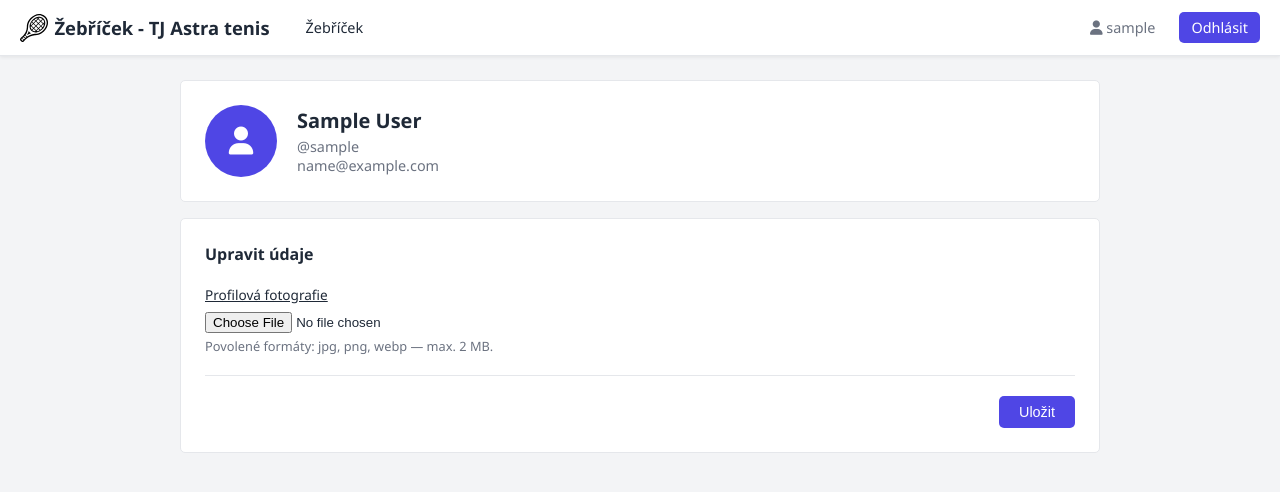
After one commit to cenekp74/tenis-zebricek, a Flask app: page /profile in a window 1280 px wide. The commit adds this page. Shown: the top 492 px of the page. Run offline with Flask 3, Linux system fonts and the light colour scheme; the visitor is signed in with stand-in values (Sample User, id 1); parts of the project's set-up code (start-up, migrations or seed data) failed here and were passed over; some libraries are stand-ins or nearby versions.

Commit message:
added a profile page and profile pictures

```diff
--- a/app/db_classes.py
+++ b/app/db_classes.py
@@ -7,7 +7,9 @@ def load_user(user_id):
 
 class User(db.Model, UserMixin):
     id = db.Column(db.Integer, primary_key=True)
-    username = db.Column(db.String(20), unique=False, nullable=False)
-    email = db.Column(db.String(120), nullable=False)
+    username = db.Column(db.String(20), unique=True, nullable=False)
+    name = db.Column(db.String, unique=False, nullable=False)
+    email = db.Column(db.String(120), nullable=False, unique=True)
     password = db.Column(db.String(60), nullable=False)
     admin = db.Column(db.Integer, nullable=False, default=0)
+    pp_filename = db.Column(db.String(64), nullable=True)
--- a/app/forms.py
+++ b/app/forms.py
@@ -1,6 +1,13 @@
 from flask_wtf import FlaskForm
+from flask_wtf.file import FileField, FileAllowed
 from wtforms import StringField, PasswordField, SubmitField, BooleanField, BooleanField
 from wtforms.validators import DataRequired
+
+class EditProfileForm(FlaskForm):
+    picture = FileField('Profilová fotografie', validators=[
+        FileAllowed(['jpg', 'jpeg', 'png', 'webp'], 'Povolené formáty: jpg, jpeg, png, webp.')
+    ])
+    submit = SubmitField('Uložit')
 
 class LoginForm(FlaskForm):
     username = StringField('Username', validators=[DataRequired()])
--- a/app/routs.py
+++ b/app/routs.py
@@ -1,8 +1,13 @@
+import os
+import uuid
 from app import app, db, bcrypt
-from flask import render_template, url_for, request, redirect, abort
+from flask import render_template, url_for, request, redirect, abort, flash, send_from_directory
 from flask_login import login_required, login_user, logout_user, current_user
+from werkzeug.utils import secure_filename
 from app.db_classes import User
-from app.forms import LoginForm
+from app.forms import LoginForm, EditProfileForm
+
+MAX_PP_SIZE = 2 * 1024 * 1024  # 2 MB
 
 @app.route('/')
 @app.route('/index')
@@ -19,6 +24,42 @@ def login():
             return redirect('/')
     return render_template('login.html', form=form)
 
+@app.route('/profile', methods=['GET', 'POST'])
+@login_required
+def profile():
+    form = EditProfileForm()
+    if form.validate_on_submit():
+        f = form.picture.data
+        f.seek(0, 2)
+        size = f.tell()
+        f.seek(0)
+        if size > MAX_PP_SIZE:
+            flash(f'Soubor je příliš velký (max {int(MAX_PP_SIZE/(1024**2))} MB).', 'danger')
+            return redirect(url_for('profile'))
+
+        ext = os.path.splitext(secure_filename(f.filename))[1].lower()
+        filename = uuid.uuid4().hex + ext
+        pp_dir = os.path.join(app.instance_path, 'pp')
+        os.makedirs(pp_dir, exist_ok=True)
+
+        if current_user.pp_filename:
+            old_path = os.path.join(pp_dir, current_user.pp_filename)
+            if os.path.exists(old_path):
+                os.remove(old_path)
+
+        f.save(os.path.join(pp_dir, filename))
+        current_user.pp_filename = filename
+        db.session.commit()
+        flash('Profilová fotografie byla aktualizována.', 'success')
+        return redirect(url_for('profile'))
+
+    return render_template('profile.html', form=form)
+
+@app.route('/uploads/pp/<filename>')
+@login_required
+def profile_picture(filename):
+    return send_from_directory(os.path.join(app.instance_path, 'pp'), filename)
+
 @app.route('/logout')
 def logout():
     logout_user()
--- a/app/static/css/main.css
+++ b/app/static/css/main.css
@@ -231,3 +231,111 @@ a:hover {
 .alert i.fa-xmark:hover {
     opacity: 1;
 }
+
+/* ── Profile ── */
+
+.profile-info {
+    display: flex;
+    align-items: center;
+    gap: 1.25rem;
+    background: #fff;
+    border: 1px solid var(--nav-border);
+    border-radius: var(--border-radius);
+    padding: 1.5rem;
+    margin-bottom: 1rem;
+}
+
+.profile-info__avatar {
+    flex-shrink: 0;
+    width: 72px;
+    height: 72px;
+    border-radius: 50%;
+    background-color: var(--accent-color);
+    color: #fff;
+    font-size: 1.75rem;
+    display: flex;
+    align-items: center;
+    justify-content: center;
+    overflow: hidden;
+}
+
+.profile-info__avatar img {
+    width: 100%;
+    height: 100%;
+    object-fit: cover;
+}
+
+.profile-info__name {
+    margin: 0 0 0.2rem;
+    font-size: 1.25rem;
+    font-weight: 600;
+}
+
+.profile-info__meta {
+    margin: 0;
+    font-size: 0.9rem;
+    color: var(--text-muted);
+}
+
+.profile-edit {
+    background: #fff;
+    border: 1px solid var(--nav-border);
+    border-radius: var(--border-radius);
+    padding: 1.5rem;
+}
+
+.profile-edit h2 {
+    margin: 0 0 1.25rem;
+    font-size: 1rem;
+    font-weight: 600;
+}
+
+/* ── Form utilities ── */
+
+.form-field {
+    margin-bottom: 1rem;
+}
+
+.form-field label {
+    display: block;
+    font-size: 0.85rem;
+    font-weight: 500;
+    margin-bottom: 0.35rem;
+    text-decoration: underline;
+}
+
+.form-hint {
+    margin: 0.3rem 0 0;
+    font-size: 0.8rem;
+    color: var(--text-muted);
+}
+
+.form-error {
+    margin: 0.3rem 0 0;
+    font-size: 0.8rem;
+    color: #dc2626;
+}
+
+.form-actions {
+    display: flex;
+    justify-content: flex-end;
+    margin-top: 1.25rem;
+    padding-top: 1.25rem;
+    border-top: 1px solid var(--nav-border);
+}
+
+.btn-primary {
+    background-color: var(--accent-color);
+    color: #fff;
+    border: none;
+    border-radius: var(--border-radius);
+    padding: 0.5rem 1.25rem;
+    font-size: 0.9rem;
+    font-weight: 500;
+    cursor: pointer;
+    transition: background-color 0.15s;
+}
+
+.btn-primary:hover {
+    background-color: var(--accent-hover);
+}
--- a/app/templates/base.html
+++ b/app/templates/base.html
@@ -31,9 +31,9 @@
 
             <div class="navbar-account">
                 {% if current_user.is_authenticated %}
-                    <span class="navbar-username">
+                    <a href="{{ url_for('profile') }}" class="navbar-link navbar-username">
                         <i class="fa-solid fa-user"></i> {{ current_user.username }}
-                    </span>
+                    </a>
                     <a href="{{ url_for('logout') }}" class="navbar-link navbar-link--accent">Odhlásit</a>
                 {% else %}
                     <a href="{{ url_for('login') }}" class="navbar-link navbar-link--accent">
--- /dev/null
+++ b/app/templates/profile.html
@@ -0,0 +1,40 @@
+{% extends "base.html" %}
+
+{% block title %}Profil – Astra Tenis{% endblock %}
+
+{% block body %}
+<div class="profile-info">
+    <div class="profile-info__avatar">
+        {% if current_user.pp_filename %}
+            <img src="{{ url_for('profile_picture', filename=current_user.pp_filename) }}" alt="Profilová fotografie">
+        {% else %}
+            <i class="fa-solid fa-user"></i>
+        {% endif %}
+    </div>
+    <div>
+        <h1 class="profile-info__name">{{ current_user.name }}</h1>
+        <p class="profile-info__meta">@{{ current_user.username }}</p>
+        <p class="profile-info__meta">{{ current_user.email }}</p>
+    </div>
+</div>
+
+<div class="profile-edit">
+    <h2>Upravit údaje</h2>
+    <form method="POST" enctype="multipart/form-data">
+        {{ form.hidden_tag() }}
+
+        <div class="form-field">
+            {{ form.picture.label }}
+            {{ form.picture(accept="image/jpeg,image/png,image/webp") }}
+            <p class="form-hint">Povolené formáty: jpg, png, webp — max. 2 MB.</p>
+            {% for error in form.picture.errors %}
+                <p class="form-error">{{ error }}</p>
+            {% endfor %}
+        </div>
+
+        <div class="form-actions">
+            {{ form.submit(class="btn-primary") }}
+        </div>
+    </form>
+</div>
+{% endblock %}
```
Also changed, not shown: migrations/versions/60814cfc47b9_.py (added, +36 -0 lines), migrations/versions/9b75d70ef09c_add_pp_filename_to_user.py (added, +32 -0 lines).
